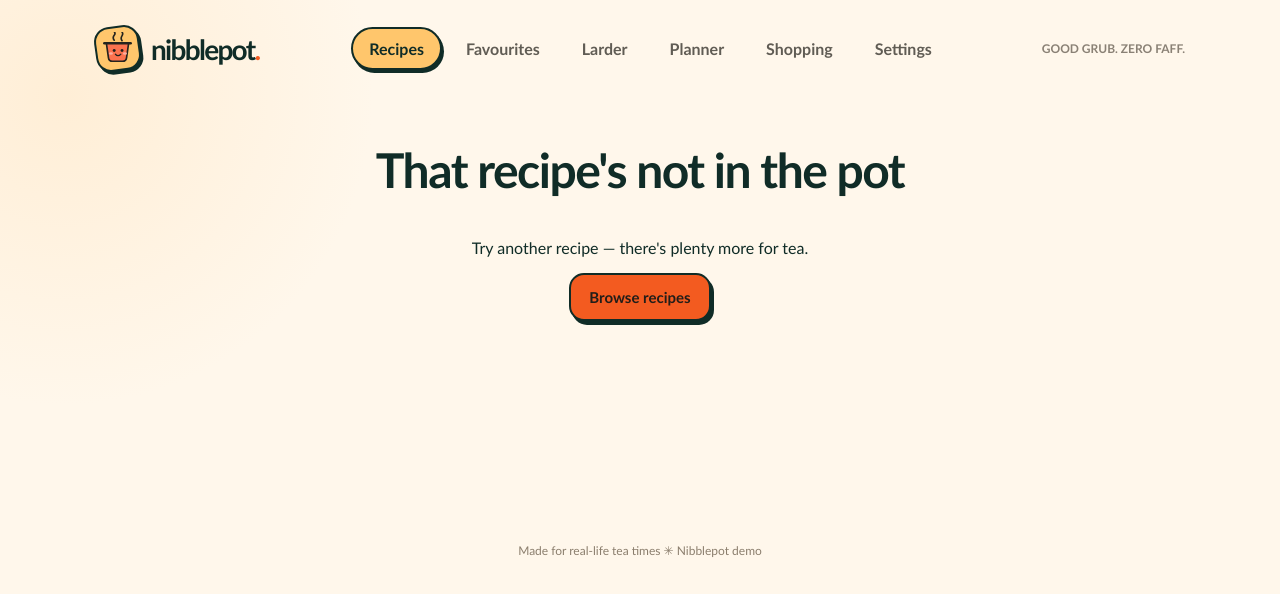
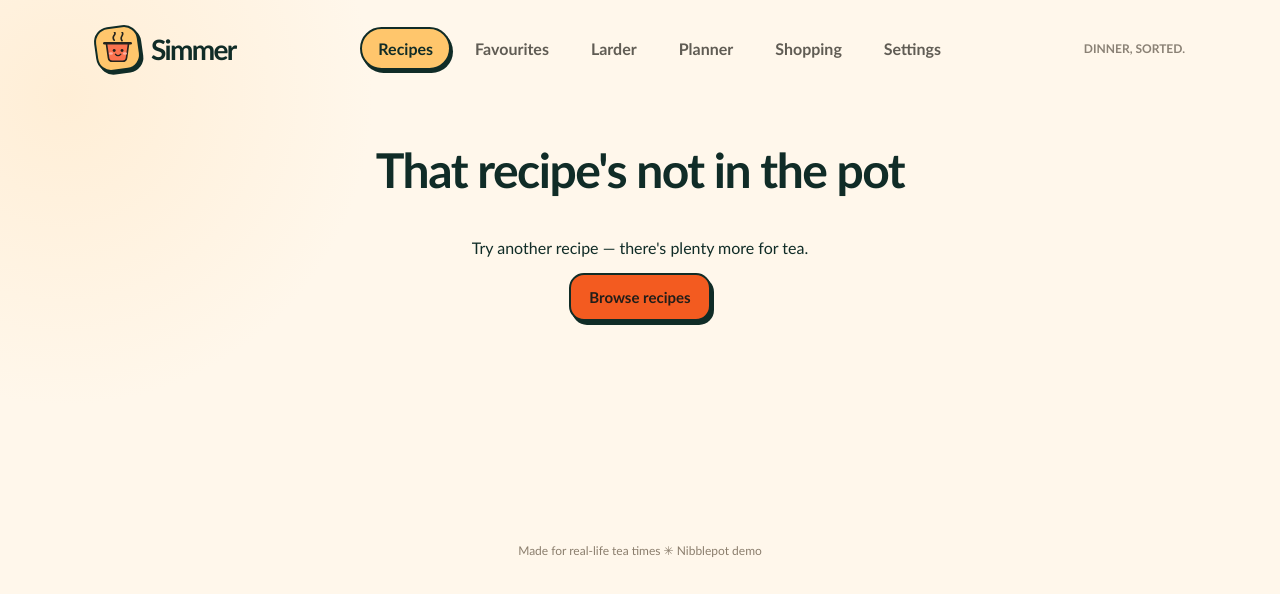
Before and after one commit to simondoescode/nibblepot, a React (Vite) app: page / in a window 1280 px wide. Shown: the top 594 px of the page. Built offline with nearby package versions, Linux system fonts and the light colour scheme.

Commit message:
feat(simmer): refresh src/components/Navigation.tsx branding

```diff
--- a/src/components/Navigation.tsx
+++ b/src/components/Navigation.tsx
@@ -22,8 +22,8 @@ const mobileLinks = [
 
 export function Header({ tab, shoppingCount, onNavigate, onSearch }: { tab: Tab; shoppingCount: number; onNavigate: (tab: Tab) => void; onSearch: () => void }) {
   return <div className="app-header-shell"><div className="wrap"><header className="header">
-    <button className="brand" type="button" onClick={() => onNavigate('home')} aria-label="Nibblepot home">
-      <span className="brand-pot"><PotIcon /></span><span>nibblepot<span className="brand-dot">.</span></span>
+    <button className="brand" type="button" onClick={() => onNavigate('home')} aria-label="Simmer home">
+      <span className="brand-pot"><PotIcon /></span><span>Simmer</span>
     </button>
     <nav className="topnav" aria-label="Main navigation">
       {desktopLinks.map(({ id, label }) => <button type="button" key={id}
@@ -34,7 +34,7 @@ export function Header({ tab, shoppingCount, onNavigate, onSearch }: { tab: Tab;
         {id === 'shopping' && shoppingCount > 0 && <span className="nav-count">{shoppingCount}</span>}
       </button>)}
     </nav>
-    <span className="small-print">GOOD GRUB. ZERO FAFF.</span>
+    <span className="small-print">DINNER, SORTED.</span>
     <div className="mobile-header-actions">
       <button type="button" aria-label="Search recipes" onClick={onSearch}><Search size={21} aria-hidden="true"/></button>
       <button type="button" aria-label="Open favourites" aria-current={tab==='favorites'?'page':undefined} onClick={()=>onNavigate('favorites')}><Heart size={21} aria-hidden="true"/></button>
@@ -74,10 +74,10 @@ export function MobileNavigation({ tab, shoppingCount, onNavigate }: { tab: Tab;
           onCloseAutoFocus={event => { event.preventDefault(); if (!leavingMore.current) moreButton.current?.focus(); }}>
           <span className="mobile-more-handle" aria-hidden="true" />
           <div className="mobile-more-heading">
-            <Dialog.Title>More Nibblepot</Dialog.Title>
+            <Dialog.Title>More Simmer</Dialog.Title>
             <Dialog.Close className="mobile-more-close" aria-label="Close More menu"><X size={21} aria-hidden="true" /></Dialog.Close>
           </div>
-          <Dialog.Description id="mobile-more-description" className="sr-only">Choose another Nibblepot section.</Dialog.Description>
+          <Dialog.Description id="mobile-more-description" className="sr-only">Choose another Simmer section.</Dialog.Description>
           <button type="button" className="mobile-more-option" aria-current={tab === 'favorites' ? 'page' : undefined}
             onClick={() => choose('favorites')}>
             <span className="mobile-more-option-icon"><Heart size={23} aria-hidden="true" /></span>
```
